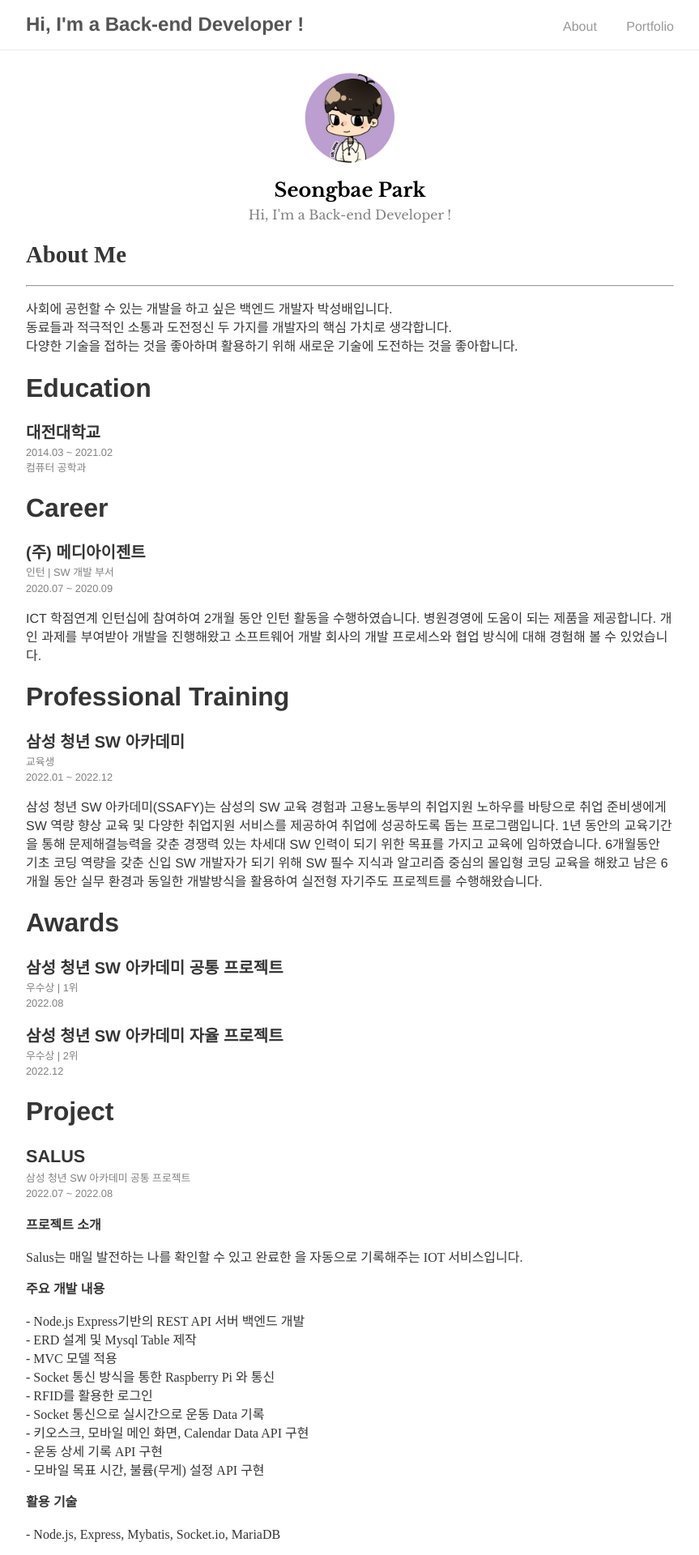
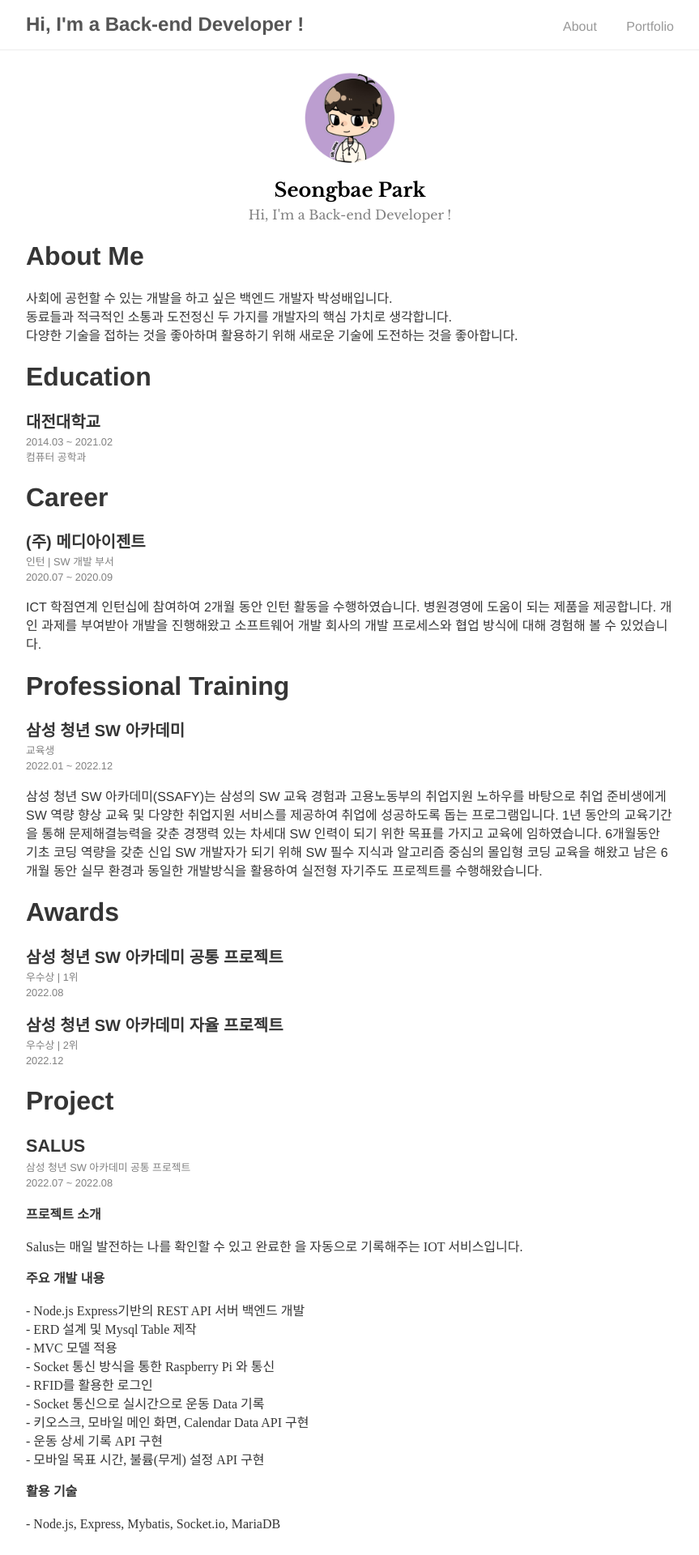
Before and after one commit to Sungbae95/Sungbae95.github.io, a Jekyll site: the page built from index.md, in a window 1280 px wide. Shown: the top 1920 px of the page at 81% size, without its empty margins (208-1071 px from the left). Built offline with Jekyll 4.4.1, drawn with Linux system fonts in a browser that asks for light colours; some web fonts are replaced.

Commit message:
Update index.md

```diff
--- a/index.md
+++ b/index.md
@@ -6,11 +6,7 @@ layout: about
 @import url('https://cdn.rawgit.com/moonspam/NanumSquare/master/nanumsquare.css');
 </style>
 
-
-<span style="font-size:180%; font-family: nanumsquare;"> <b>About Me</b> </span>
-
-------
-
+# About Me
 <p style="line-height:23px; font-family: nanumsquare;">
 사회에 공헌할 수 있는 개발을 하고 싶은 백엔드 개발자 박성배입니다.<br/>
 동료들과 적극적인 소통과 도전정신 두 가지를 개발자의 핵심 가치로 생각합니다.<br/>
```
